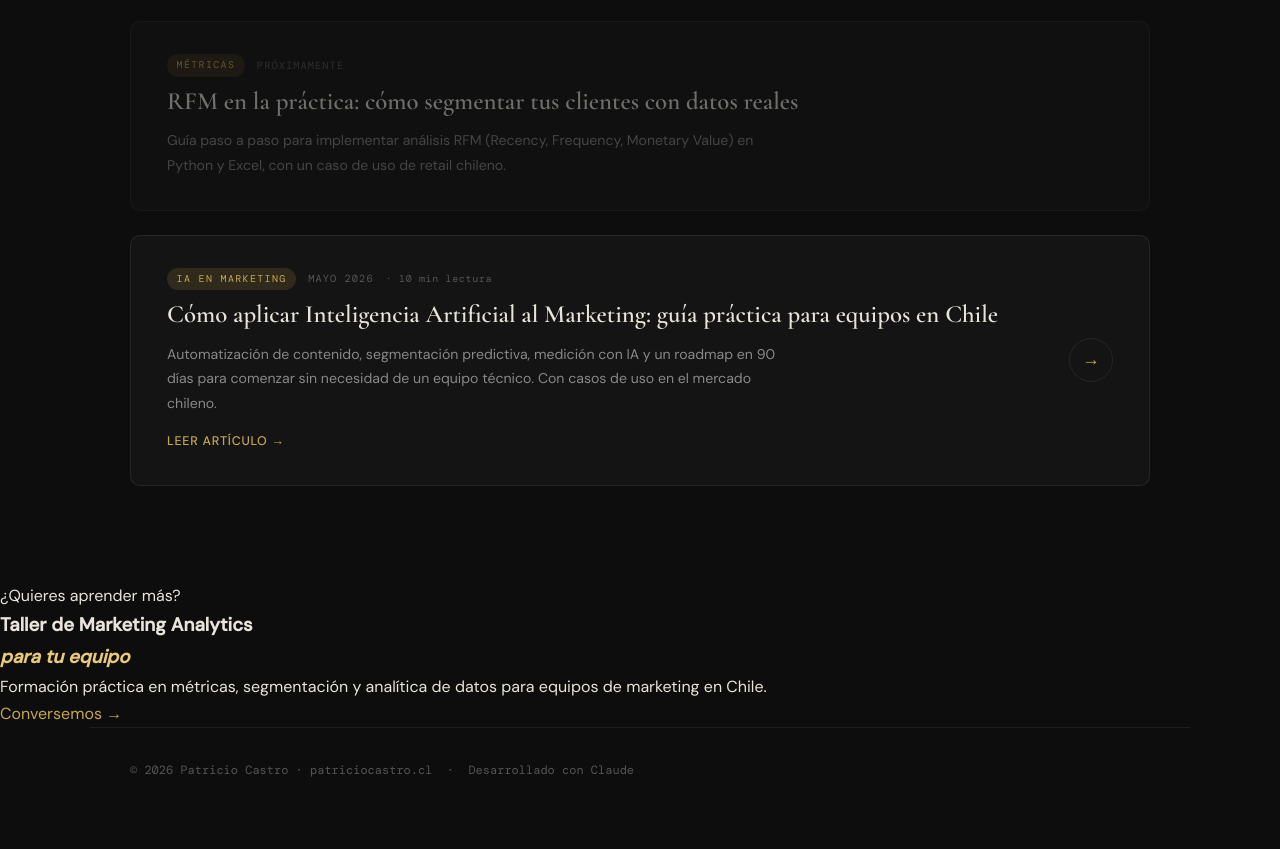
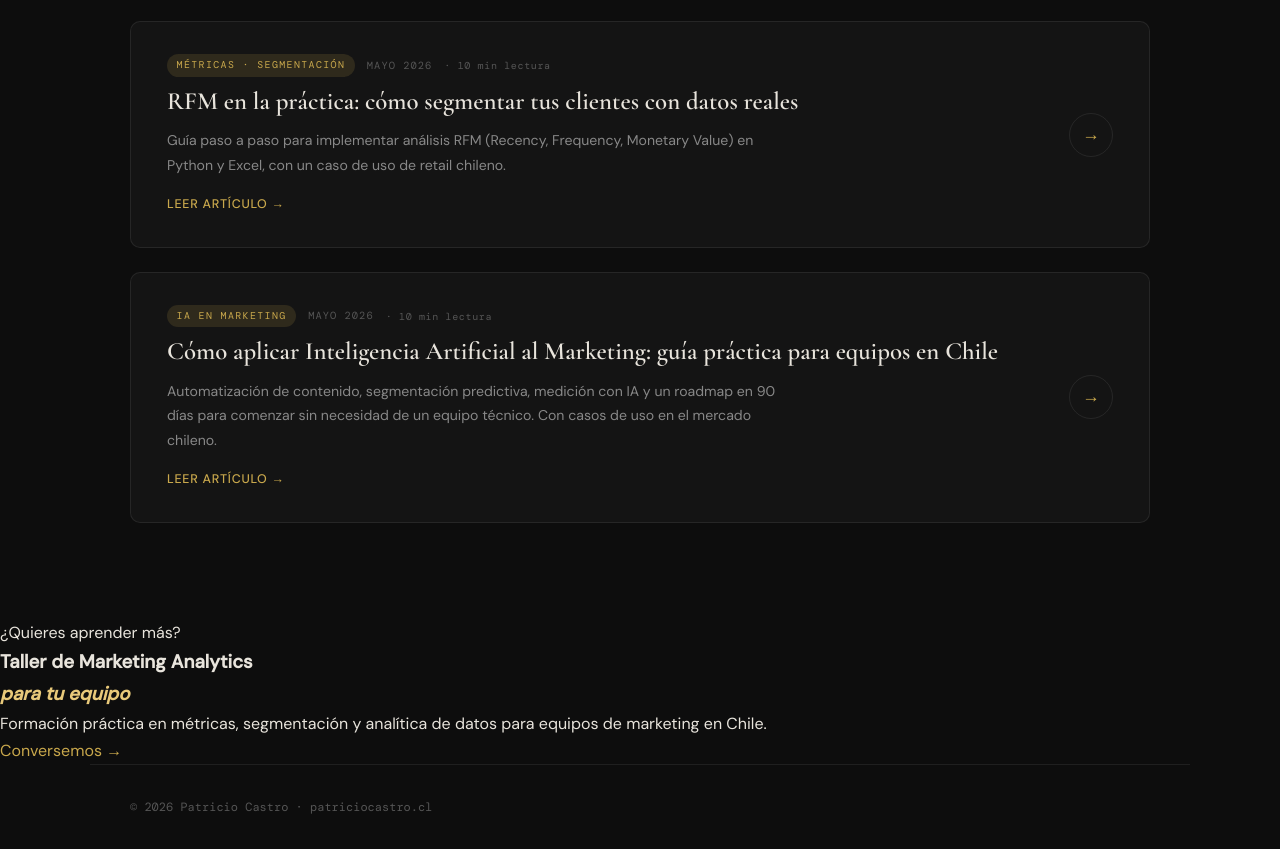
Before and after one commit to pcastrog-test/patriciocastro.cl, a plain HTML site: page blog/index.html in a window 1280 px wide. Shown: the part 1351-2200 px from the top of the page. Before the commit the page ends 2163 px from the top, so only its background shows below. Drawn offline with nearby package versions, Linux system fonts and the light colour scheme.

Commit message:
fix(blog): activar link RFM, quitar footer "Desarrollado con Claude" en blog

```diff
--- a/blog/index.html
+++ b/blog/index.html
@@ -396,17 +396,22 @@
         <div class="post-arrow">→</div>
       </a>
 
-      <!-- Próximamente -->
-      <div class="post-card reveal" style="opacity: .45; cursor: default; pointer-events: none;">
+      <!-- Artículo RFM -->
+      <a href="/blog/rfm-customer-lifetime-value.html" class="post-card reveal">
         <div class="post-body">
           <div class="post-meta">
-            <span class="post-tag">Métricas</span>
-            <span class="post-date">Próximamente</span>
+            <span class="post-tag">Métricas · Segmentación</span>
+            <span class="post-date">Mayo 2026</span>
+            <span class="post-reading-time">· 10 min lectura</span>
           </div>
           <h2 class="post-title">RFM en la práctica: cómo segmentar tus clientes con datos reales</h2>
           <p class="post-excerpt">Guía paso a paso para implementar análisis RFM (Recency, Frequency, Monetary Value) en Python y Excel, con un caso de uso de retail chileno.</p>
+          <div class="post-footer">
+            <span class="post-read-link">Leer artículo →</span>
+          </div>
         </div>
-      </div>
+        <div class="post-arrow">→</div>
+      </a>
 
       <!-- Artículo 2 -->
       <a href="/blog/ia-aplicada-al-marketing.html" class="post-card reveal">
@@ -444,7 +449,6 @@
   <footer>
     <div class="footer-copy">
       © 2026 Patricio Castro · <a href="https://patriciocastro.cl">patriciocastro.cl</a>
-      &nbsp;·&nbsp; Desarrollado con <a href="https://claude.ai" target="_blank" rel="noopener">Claude</a>
     </div>
     <nav class="footer-links">
       <a href="/">Inicio</a>
```
Also changed, not shown: blog/ia-aplicada-al-marketing.html (+0 -1 lines), blog/metricas-marketing-gerentes.html (+0 -1 lines), blog/que-es-marketing-analytics.html (+0 -1 lines), blog/rfm-customer-lifetime-value.html (+0 -1 lines).
